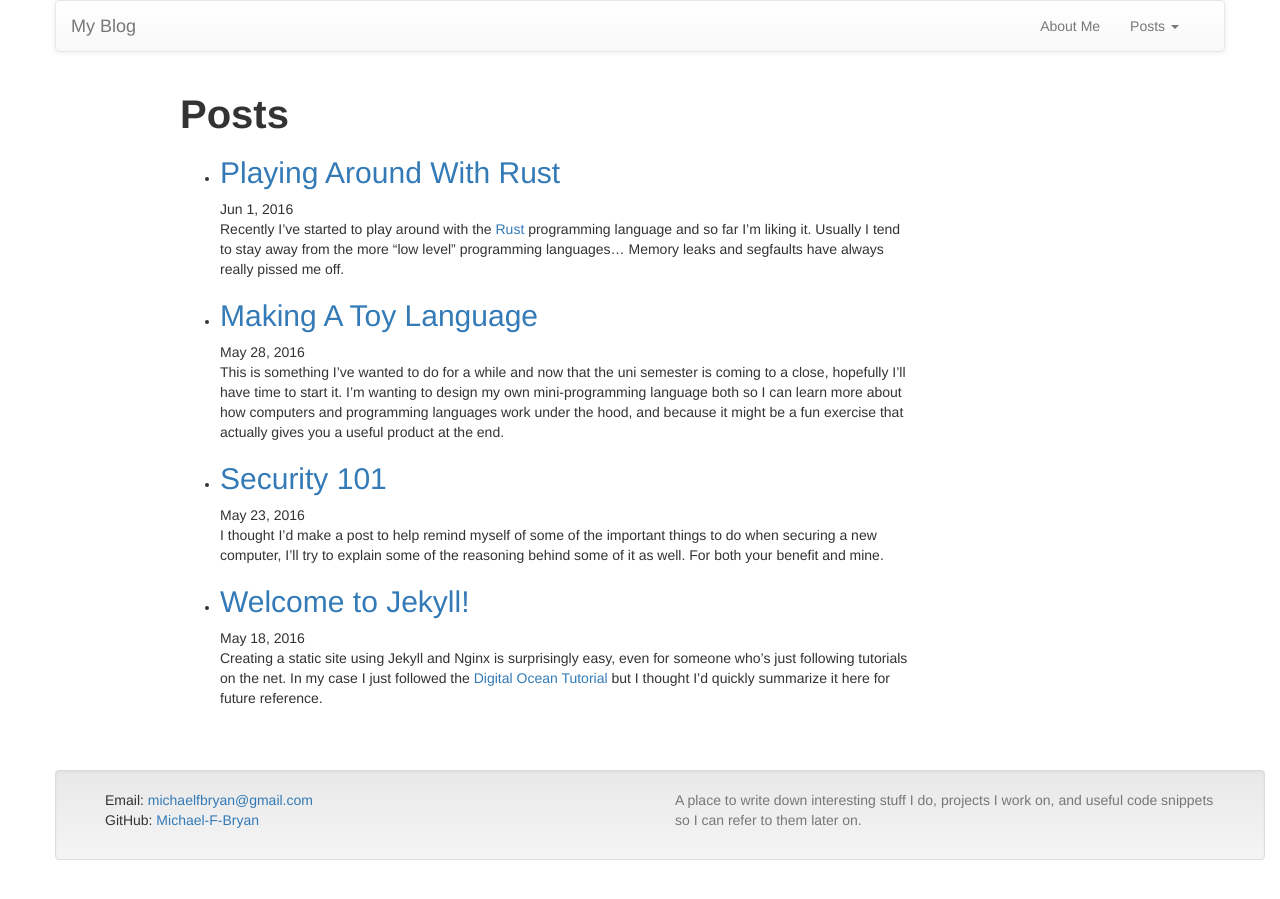
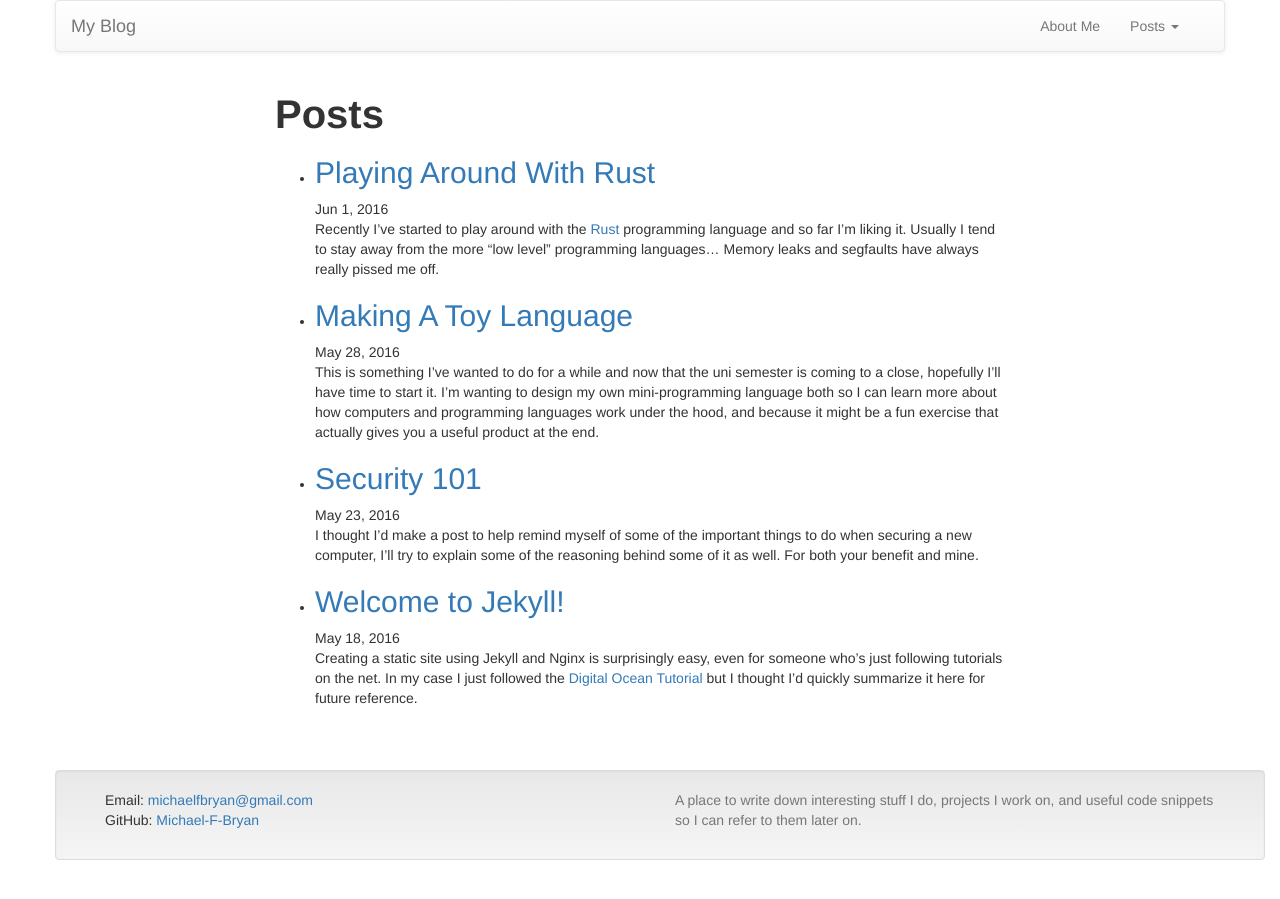
Before and after one commit to Michael-F-Bryan/jekyll-blog, a Jekyll site: the page built from index.html, in a window 1280 px wide. Built offline with Jekyll 4.4.1, drawn with Linux system fonts in a browser that asks for light colours; nearby versions of some CDN libraries; the list of posts is cut into pages by our own code.

Commit message:
Centered the content on the page

```diff
--- a/_layouts/default.html
+++ b/_layouts/default.html
@@ -12,7 +12,7 @@
         {% include header.html %}
       </div>
 
-      <div class="container col-md-8 col-md-offset-1">
+      <div class="container col-md-8 col-md-offset-2">
         {{ content }}
       </div>
 
```
